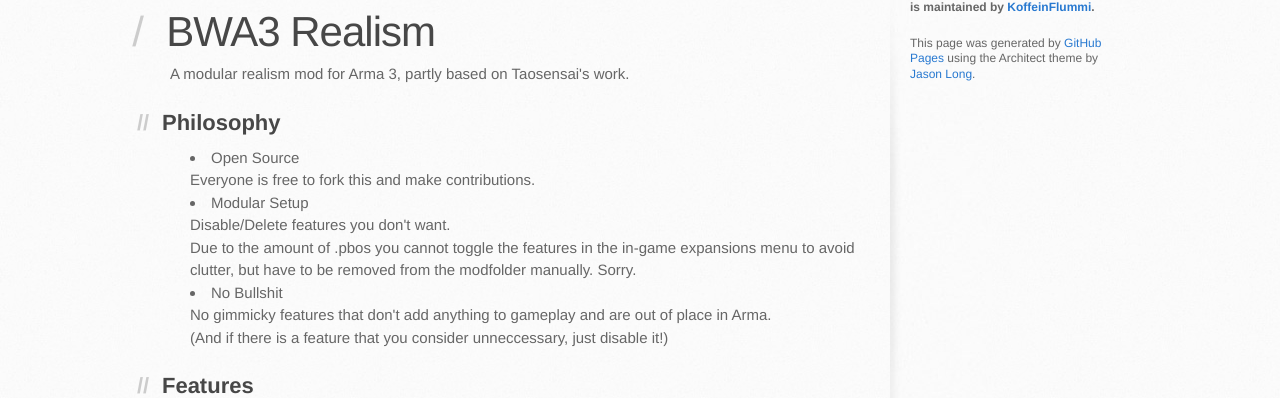
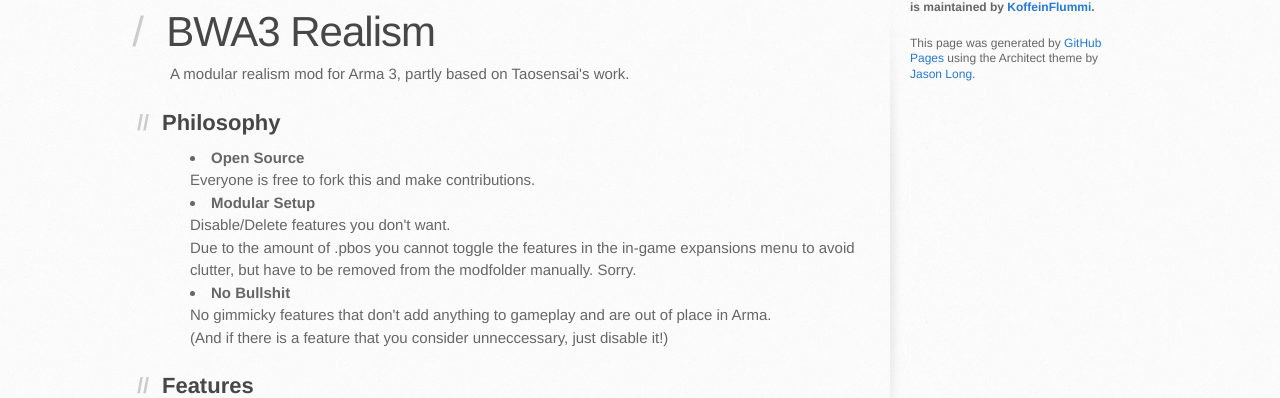
Before and after one commit to KoffeinFlummi/AGM, a PHP site: page / in a window 1280 px wide. Shown: the part 232-630 px from the top of the page. Run offline with PHP 8.4, Linux system fonts and the light colour scheme.

Commit message:
Update stylesheet.css

```diff
--- a/stylesheets/stylesheet.css
+++ b/stylesheets/stylesheet.css
@@ -44,6 +44,9 @@ q:before, q:after {
 table {
 	border-collapse: collapse;
 	border-spacing: 0;
+}
+strong {
+	font-weight: bold;
 }
 
 /* LAYOUT STYLES */
```
